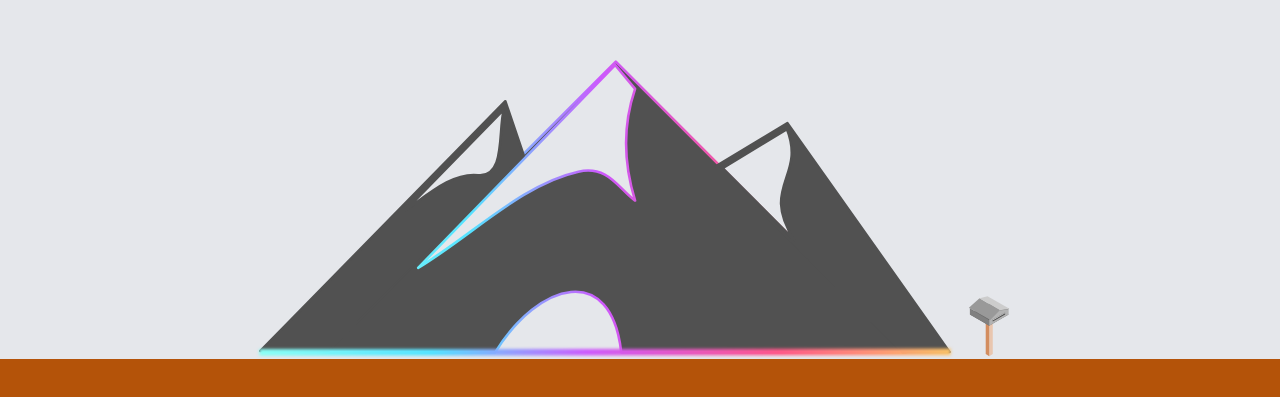
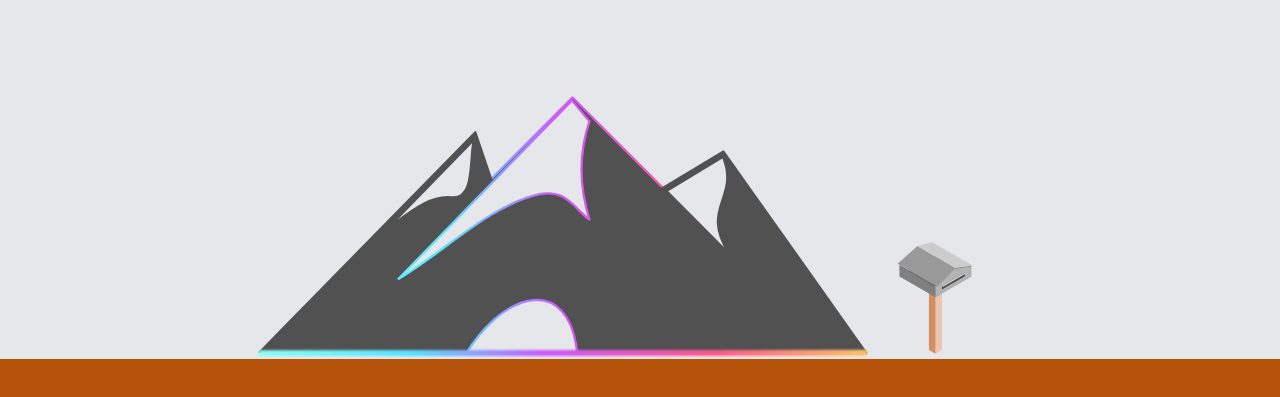
Before and after one commit to CavernaTech/website, a Svelte app: page / in a window 1280 px wide. Shown: the part 441-838 px from the top of the page. Built offline with nearby package versions, Linux system fonts and the light colour scheme.

Commit message:
Refatorado MailBox em um componente;

```diff
--- /dev/null
+++ b/src/components/MailBox.component.svelte
@@ -0,0 +1,22 @@
+<script>
+  var mailbox = "src/assets/MailBox.svg";
+</script>
+
+<main>
+  <div class="mail-box">
+    <div class="contact">
+      <a href="#footer">
+        <img src={mailbox} alt="Entrar em Contato" />
+      </a>
+    </div>
+  </div>
+</main>
+
+<style lang="postcss" type="text/postcss">
+  .mail-box {
+    @apply flex flex-row h-screen;
+  }
+  .contact {
+    @apply flex flex-wrap content-end;
+  }
+</style>
--- a/src/pages/main/Header.svelte
+++ b/src/pages/main/Header.svelte
@@ -1,17 +1,17 @@
 <script>
+  import MailBox from "../../components/MailBox.component.svelte";
   import Logo from "../../components/Logo.component.svelte";
-  var mailbox = "src/assets/MailBox.svg";
 </script>
 
 <main>
   <div class="header">
     <div class="partners" />
     <div class="main">
-      <Logo />
-      <div class="contact">
-        <a href="#footer">
-          <img src={mailbox} alt="Entrar em Contato" />
-        </a>
+      <div class="logo">
+        <Logo />
+      </div>
+      <div class="mail-box">
+        <MailBox />
       </div>
     </div>
     <div class="projects" />
@@ -30,8 +30,11 @@
   .main {
     @apply flex flex-row w-3/5;
   }
-  .contact {
-    @apply flex flex-wrap content-end w-1/5;
+  .logo {
+    @apply w-4/5;
+  }
+  .mail-box {
+    @apply w-1/5;
   }
   .projects {
     @apply w-1/5;
```
